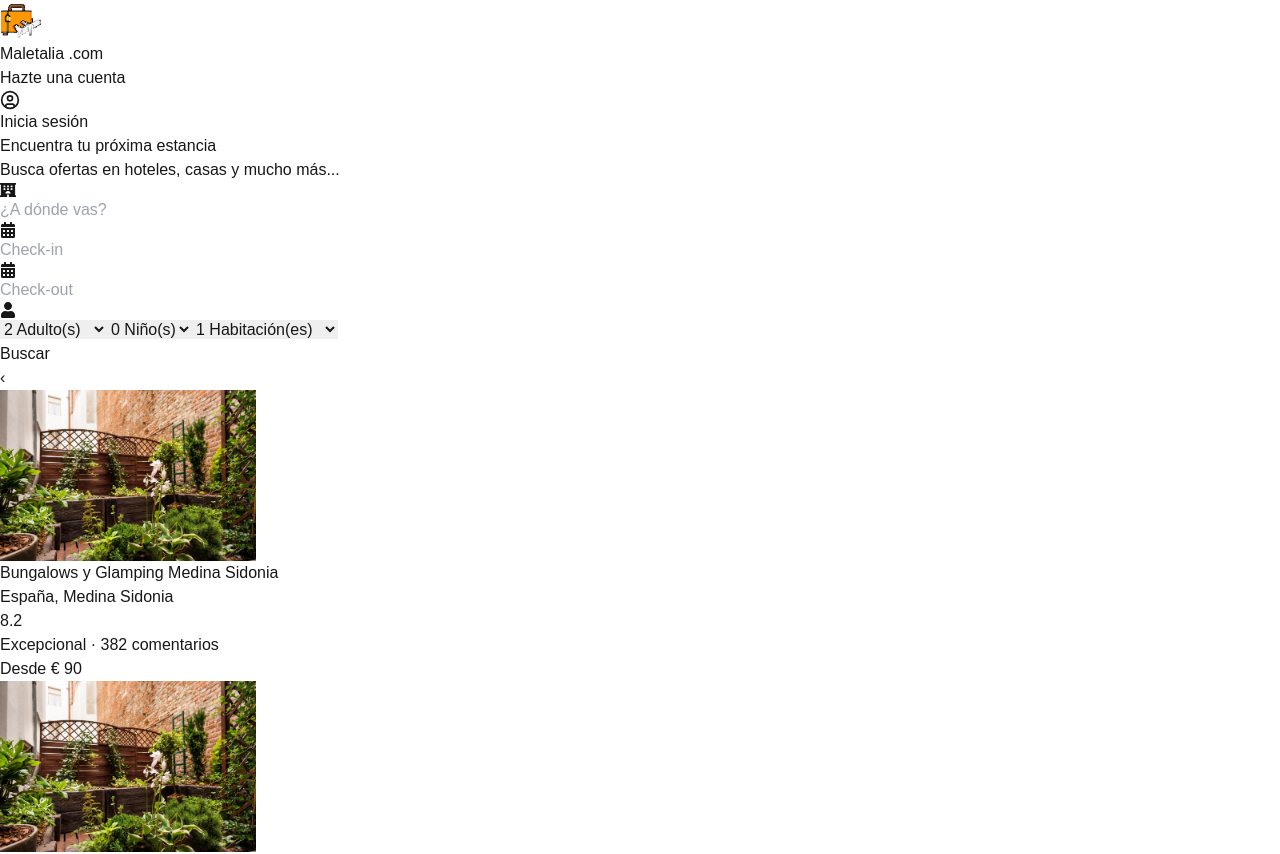
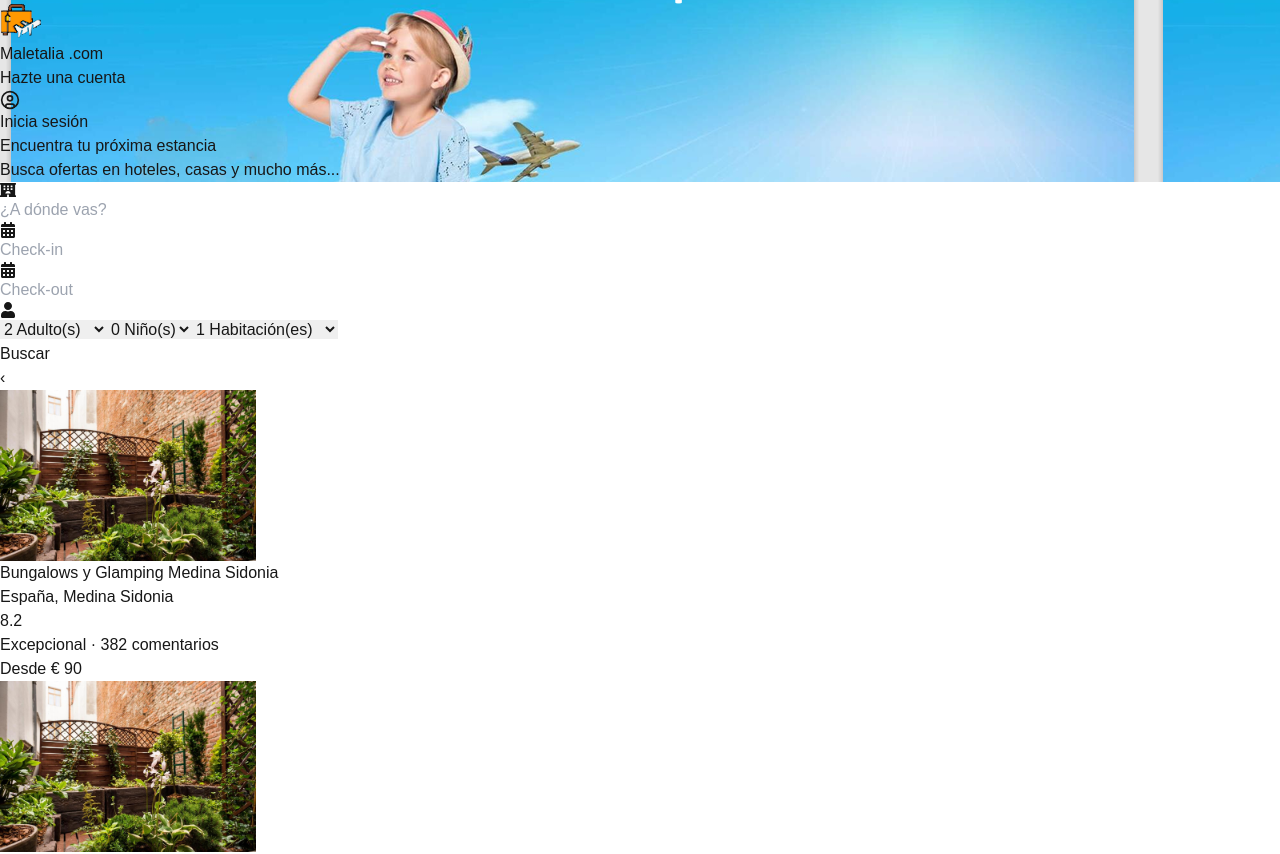
Before and after one commit to DocMind1/MeletaliaPlatform, a Next.js app: page / in a window 1280 px wide. Shown: the top 854 px of the page. Built offline with nearby package versions, Linux system fonts and the light colour scheme.

Commit message:
header imagen '

```diff
--- a/src/app/components/Header.tsx
+++ b/src/app/components/Header.tsx
@@ -5,8 +5,11 @@ import { UserCircle } from "lucide-react";
 
 const Header: React.FC = () => {
   return (
-    <header className="bg-blue-900 text-white shadow-md">
-      <div className="container mx-auto flex flex-col sm:flex-row items-center justify-between px-6 py-4">
+    <header
+      className="bg-blue-900 text-white shadow-md bg-cover bg-center"
+      style={{ backgroundImage: "url('/images/header.png')" }}
+    >
+      <div className="container mx-auto flex flex-col sm:flex-row items-center justify-between px-6 py-4 bg-blue-900 bg-opacity-80">
         {/* Logo */}
         <Link href="/" className="text-2xl font-bold flex items-center gap-2 mb-4 sm:mb-0">
           <Image
@@ -16,7 +19,6 @@ const Header: React.FC = () => {
             height={42}
             className="object-contain"
           />
-
           <span className="text-white">Maletalia </span>
           <span className="text-blue-300">.com</span>
         </Link>
@@ -39,7 +41,7 @@ const Header: React.FC = () => {
       </div>
 
       {/* Hero Section */}
-      <div className="bg-blue-900 text-white text-center py-10">
+      <div className="text-white text-center py-10 bg-blue-900 bg-opacity-70">
         <h1 className="text-3xl md:text-4xl font-bold">Encuentra tu próxima estancia</h1>
         <p className="text-base md:text-lg mt-2">Busca ofertas en hoteles, casas y mucho más...</p>
       </div>
```
Also changed, not shown: public/images/header.png (added). Lines whose indentation alone changed are shown as unchanged.
